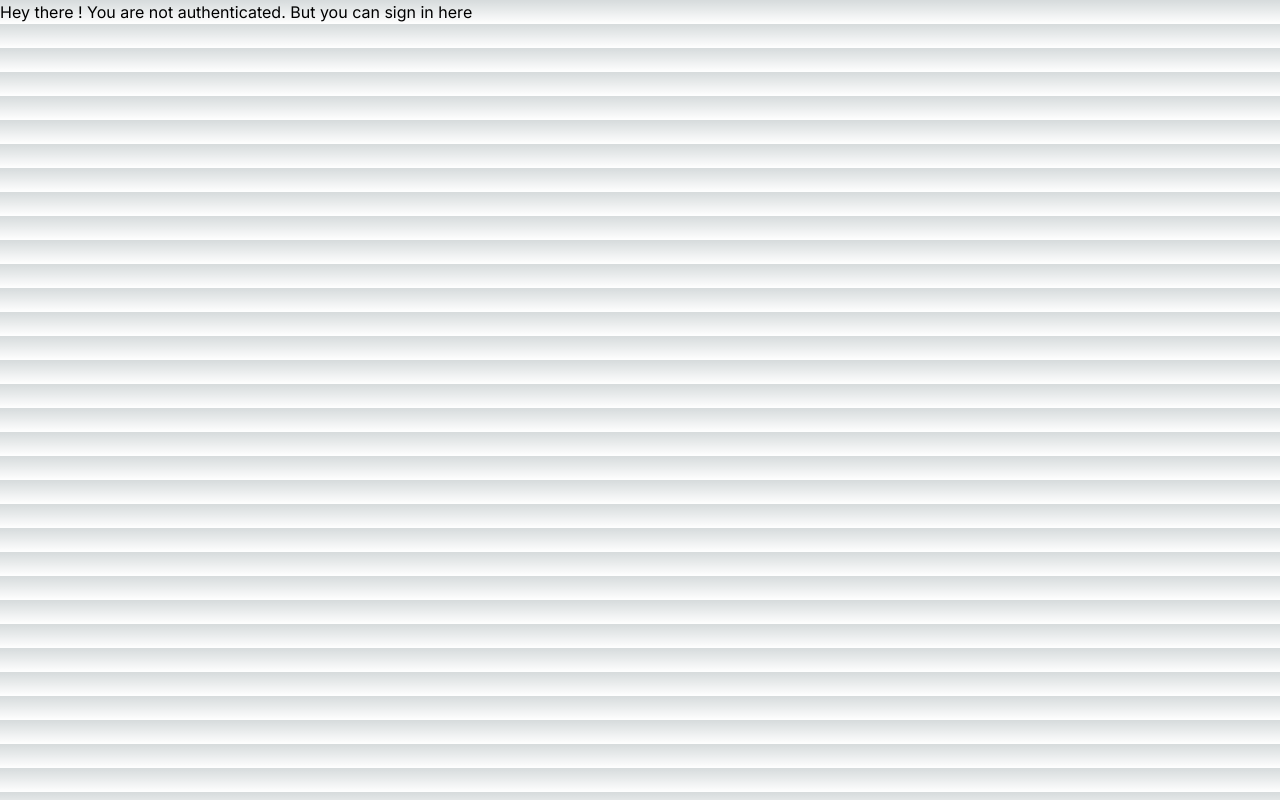
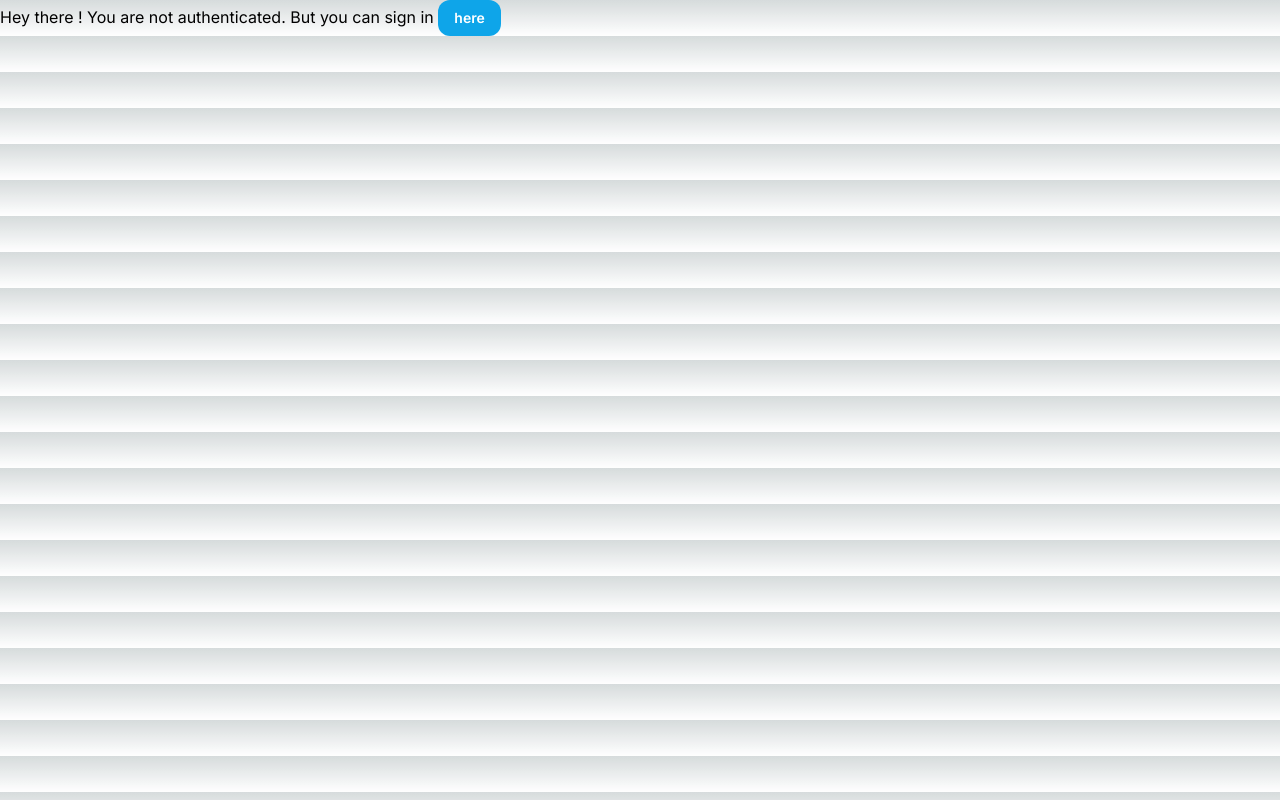
Before and after one commit to Azecko/nextra, a Next.js app: page /protected in a window 1280 px wide. Built offline with nearby package versions, Linux system fonts and the light colour scheme; no server answers.

Commit message:
[feature] Better looking SignIn button and SignOut button
Using `Button` component from `@headlessui/react`

Also added `@heroicons/react` for later.

```diff
--- a/package.json
+++ b/package.json
@@ -9,6 +9,8 @@
     "lint": "next lint"
   },
   "dependencies": {
+    "@headlessui/react": "^2.1.2",
+    "@heroicons/react": "^2.1.5",
     "next": "14.2.5",
     "next-auth": "^5.0.0-beta.20",
     "react": "^18",
--- a/src/app/components/auth/SignInButton.tsx
+++ b/src/app/components/auth/SignInButton.tsx
@@ -1,6 +1,7 @@
 "use client";
 
 import { signIn } from "next-auth/react"
+import { Button } from "@headlessui/react";
 
 interface SignInButtonProps {
   btnValue: string;
@@ -8,5 +9,11 @@ interface SignInButtonProps {
 }
 
 export function SignInButton({ btnValue, redirectPath }: SignInButtonProps) {
-  return <button onClick={() => signIn(undefined, { redirectTo: redirectPath })}>{btnValue}</button>
+  return (
+    <Button
+      className="rounded-xl text-sm font-semibold bg-sky-500 py-2 px-4 text-sm text-white transition ease-in-out data-[hover]:bg-sky-600"
+      onClick={() => signIn(undefined, { redirectTo: redirectPath })}>
+        {btnValue}
+    </Button>
+  )
 }
--- a/src/app/components/auth/SignOutButton.tsx
+++ b/src/app/components/auth/SignOutButton.tsx
@@ -1,7 +1,14 @@
 "use client";
 
+import { Button } from "@headlessui/react";
 import { signOut } from "next-auth/react"
 
 export function SignOutButton() {
-  return <button onClick={() => signOut()}>Sign Out</button>
+  return (
+    <Button
+      className="rounded-xl text-sm font-semibold bg-sky-500 py-2 px-4 text-sm text-white transition ease-in-out data-[hover]:bg-sky-600"
+      onClick={() => signOut()}>
+        Sign Out
+    </Button>
+  )
 }
```
Also changed, not shown: 1 other file (tests, documents, lock files or other folders).
